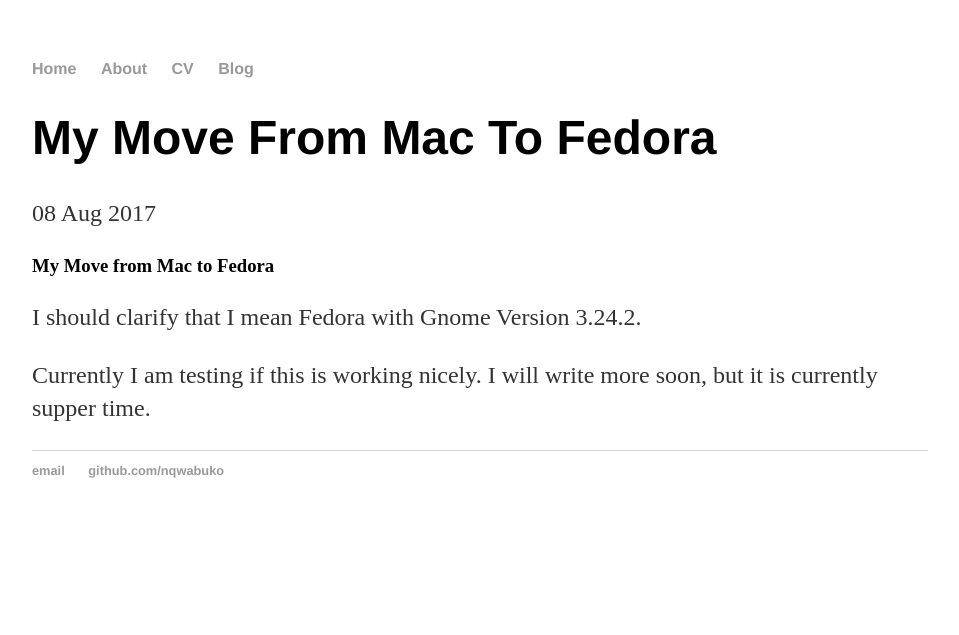
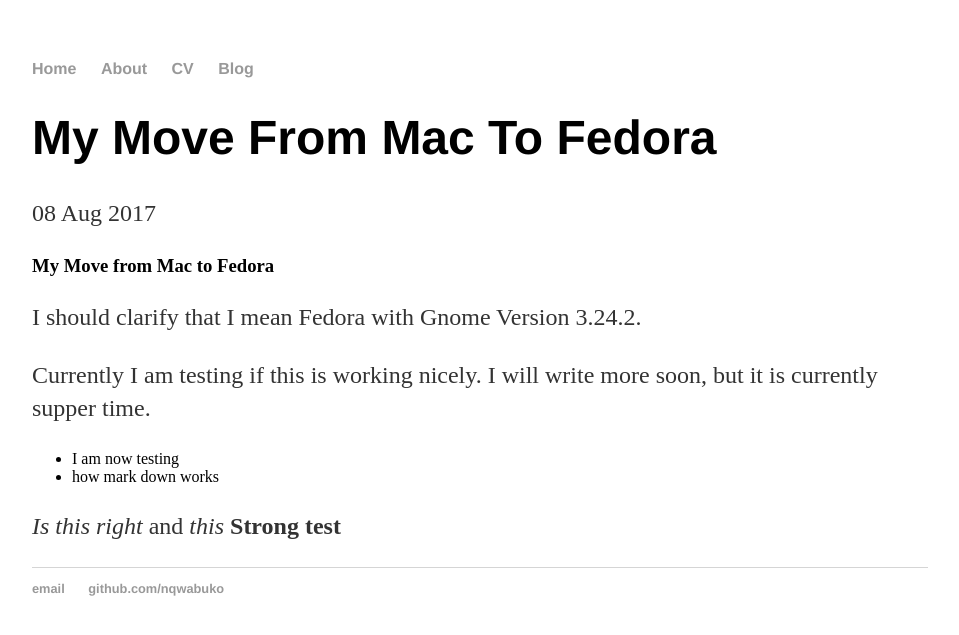
Before and after one commit to nqwabuko/nqwabuko.github.io_test, a Jekyll site: the page built from _posts/2017-08-08-My-move-from-Mac-to-Fedora.md, in a window 1280 px wide. Shown: the top 635 px of the page, without its empty margins (160-1119 px from the left). Built offline with Jekyll 4.4.1, drawn with Linux system fonts in a browser that asks for light colours; our own code applies the rules of GitHub Pages for plain Markdown files.

```diff
--- a/_posts/2017-08-08-My-move-from-Mac-to-Fedora.md
+++ b/_posts/2017-08-08-My-move-from-Mac-to-Fedora.md
@@ -3,3 +3,8 @@
 I should clarify that I mean Fedora with Gnome Version 3.24.2.
 
 Currently I am testing if this is working nicely. I will write more soon, but it is currently supper time.
+
+- I am now testing
+- how mark down works
+
+*Is this right* and _this_ **Strong test**
```
